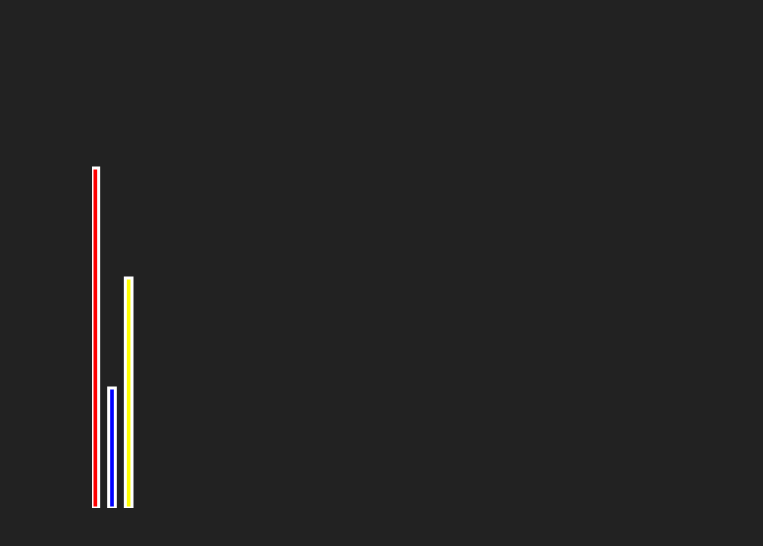
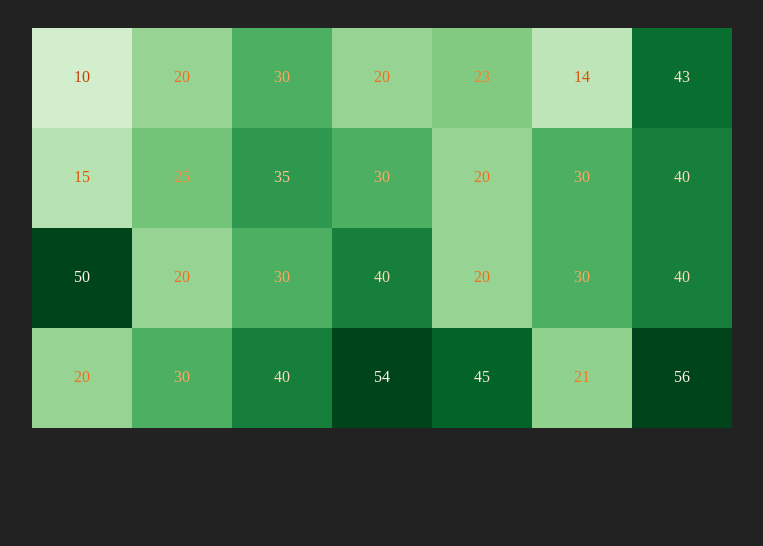
Before and after one commit to alphanexustech/data-viz-practice, a React (Create React App) app in the folder ui/: page / in a window 1280 px wide. Shown: the top 546 px of the page, without its empty margins (16-779 px from the left). Built offline with nearby package versions, Linux system fonts and the light colour scheme.

Commit message:
Heat Map

```diff
--- a/ui/src/App.js
+++ b/ui/src/App.js
@@ -1,54 +1,71 @@
 import React, { useEffect, useRef } from 'react';
 import * as d3 from 'd3';
 
-const BarChart = () => {
+const Heatmap = () => {
   const d3Chart = useRef();
 
   useEffect(() => {
-    drawChart();
+    drawHeatmap();
   }, []);
 
-  const drawChart = () => {
+  const drawHeatmap = () => {
     // Sample data
     const data = [
-      { category: 'Red', value: 34 },
-      { category: 'Blue', value: 12 },
-      { category: 'Yellow', value: 23 }
+      [10, 20, 30, 20, 23, 14, 43],
+      [15, 25, 35, 30],
+      [20, 30, 40, 50],
+      [20, 30, 40],
+      [20, 30, 40],
+      [20, 30, 40, 54, 45, 21, 56],
     ];
 
-    const chartWidth = 50;
-    const chartHeight = 500;
-    const barPadding = 10;
-    const barWidth = (chartWidth / data.length);
+    const gridSize = 100;
+    const margin = { top: 20, right: 30, bottom: 30, left: 40 };
+    const width = data[0].length * gridSize;
+    const height = data.length * gridSize;
+
+    const colorScale = d3.scaleSequential(d3.interpolateGreens)
+      .domain([0, 50]);
+    const textColorScale = d3.scaleSequential(d3.interpolateOranges)
+      .domain([50, 0]);
+
+      //.domain([d3.min(data, row => d3.min(row)), d3.max(data, row => d3.max(row))]);
 
     const svg = d3.select(d3Chart.current)
-                  .attr('width', chartWidth)
-                  .attr('height', chartHeight)
-                  .style('margin-left', 100);
+      .attr('width', width + margin.left + margin.right)
+      .attr('height', height + margin.top + margin.bottom)
+      .append('g')
+      .attr('transform', `translate(${margin.left},${margin.top})`);
 
     svg.selectAll('rect')
-       .data(data)
-       .enter()
-       .append('rect')
-       .attr('y', (d) => chartHeight - d.value * 10)
-       .attr('height', (d) => d.value * 10)
-       .attr('width', barWidth - barPadding)
-       .attr('transform', (d, i) => {
-          let translate = [barWidth * i, 0];
-          return `translate(${translate})`;
-       })
-       .attr('fill', (d) => d.category.toLowerCase())
-       .attr('stroke', 'white')
-       .attr('stroke-width', 3);
+      .data(data.flat())
+      .enter().append('rect')
+      .attr('x', (d, i) => (i % data[0].length) * gridSize)
+      .attr('y', (d, i) => Math.floor(i / data[0].length) * gridSize)
+      .attr('width', gridSize)
+      .attr('height', gridSize)
+      .attr('fill', d => colorScale(d));
+
+
+    // Optional: Add text for each cell (showing the value)
+    svg.selectAll('text')
+      .data(data.flat())
+      .enter().append('text')
+      .attr('x', (d, i) => (i % data[0].length) * gridSize + gridSize / 2)
+      .attr('y', (d, i) => Math.floor(i / data[0].length) * gridSize + gridSize / 2)
+      .attr('text-anchor', 'middle')
+      .attr('alignment-baseline', 'middle')
+      .attr('fill', d => textColorScale(d))
+      .text(d => d);
   };
 
   return <svg ref={d3Chart}></svg>;
-}
+};
 
 function App() {
   return (
     <div className="App">
-      <BarChart />
+      <Heatmap />
     </div>
   );
 }
```
